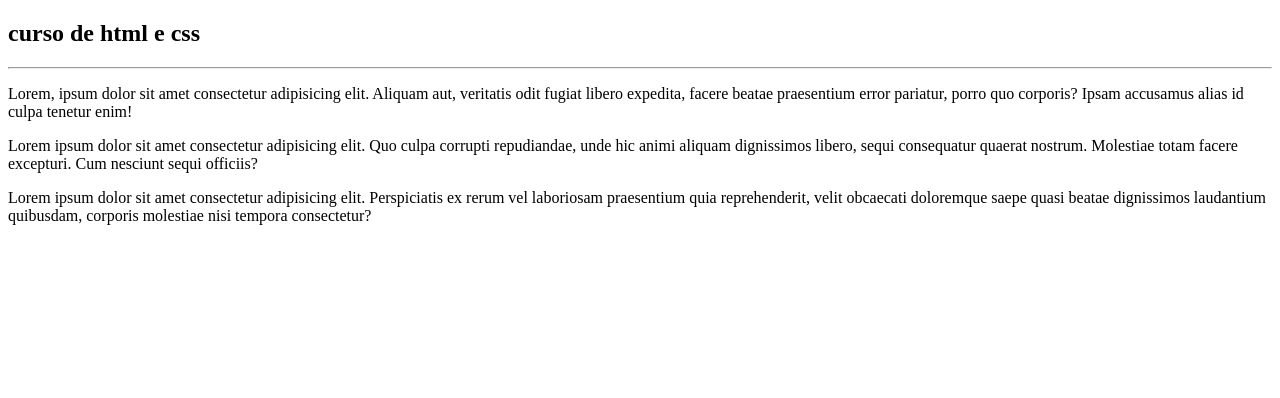
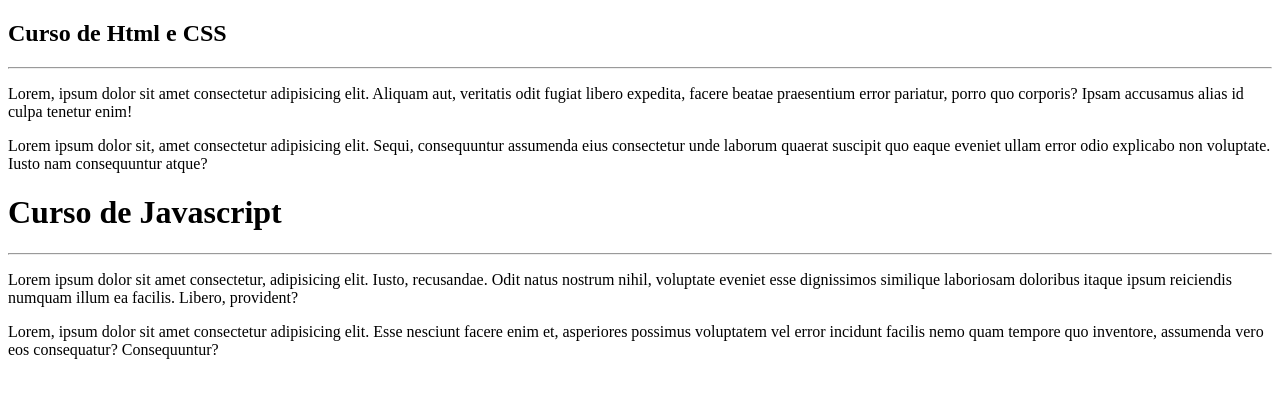
Before and after one commit to Gahbr/Hello-world, a plain HTML site: page site-exemplo/index.html in a window 1280 px wide. Drawn offline with Linux system fonts and the light colour scheme.

Commit message:
update do conteúdo

```diff
--- a/site-exemplo/index.html
+++ b/site-exemplo/index.html
@@ -1,26 +1,35 @@
 <!DOCTYPE html>
 <html lang="en">
+
 <head>
     <meta charset="UTF-8">
     <meta name="viewport" content="width=device-width, initial-scale=1.0">
     <title>Meu primeiro site em repositório </title>
 </head>
+
 <body>
-<article>
-<h1>curso de html e css</h1>
-<hr>
-
-<p>Lorem, ipsum dolor sit amet consectetur adipisicing elit. Aliquam aut, veritatis odit fugiat libero expedita, facere beatae praesentium error pariatur, porro quo corporis? Ipsam accusamus alias id culpa tenetur enim!</p>
-
-<p>Lorem ipsum dolor sit amet consectetur adipisicing elit. Quo culpa corrupti repudiandae, unde hic animi aliquam dignissimos libero, sequi consequatur quaerat nostrum. Molestiae totam facere excepturi. Cum nesciunt sequi officiis?
-    </p>
-
-</article>
     <article>
 
-        Lorem ipsum dolor sit amet consectetur adipisicing elit. Perspiciatis ex rerum vel laboriosam praesentium quia reprehenderit, velit obcaecati doloremque saepe quasi beatae dignissimos laudantium quibusdam, corporis molestiae nisi tempora consectetur?
-
+        <h1>Curso de Html e CSS</h1>
+        <hr>
     </article>
 
+    <p>Lorem, ipsum dolor sit amet consectetur adipisicing elit. Aliquam aut, veritatis odit fugiat libero expedita,
+        facere beatae praesentium error pariatur, porro quo corporis? Ipsam accusamus alias id culpa tenetur enim!</p>
+
+        <p>Lorem ipsum dolor sit, amet consectetur adipisicing elit. Sequi, consequuntur assumenda eius consectetur unde laborum quaerat suscipit quo eaque eveniet ullam error odio explicabo non voluptate. Iusto nam consequuntur atque?</p>
+
+    <h1>Curso de Javascript</h1>
+    <hr>
+    <article>
+        <p>Lorem ipsum dolor sit amet consectetur, adipisicing elit. Iusto, recusandae. Odit natus nostrum nihil,
+            voluptate eveniet esse dignissimos similique laboriosam doloribus itaque ipsum reiciendis numquam illum ea
+            facilis. Libero, provident?</p>
+
+            <p>Lorem, ipsum dolor sit amet consectetur adipisicing elit. Esse nesciunt facere enim et, asperiores possimus voluptatem vel error incidunt facilis nemo quam tempore quo inventore, assumenda vero eos consequatur? Consequuntur?</p>
+    </article>
+
+
 </body>
+
 </html>
```
